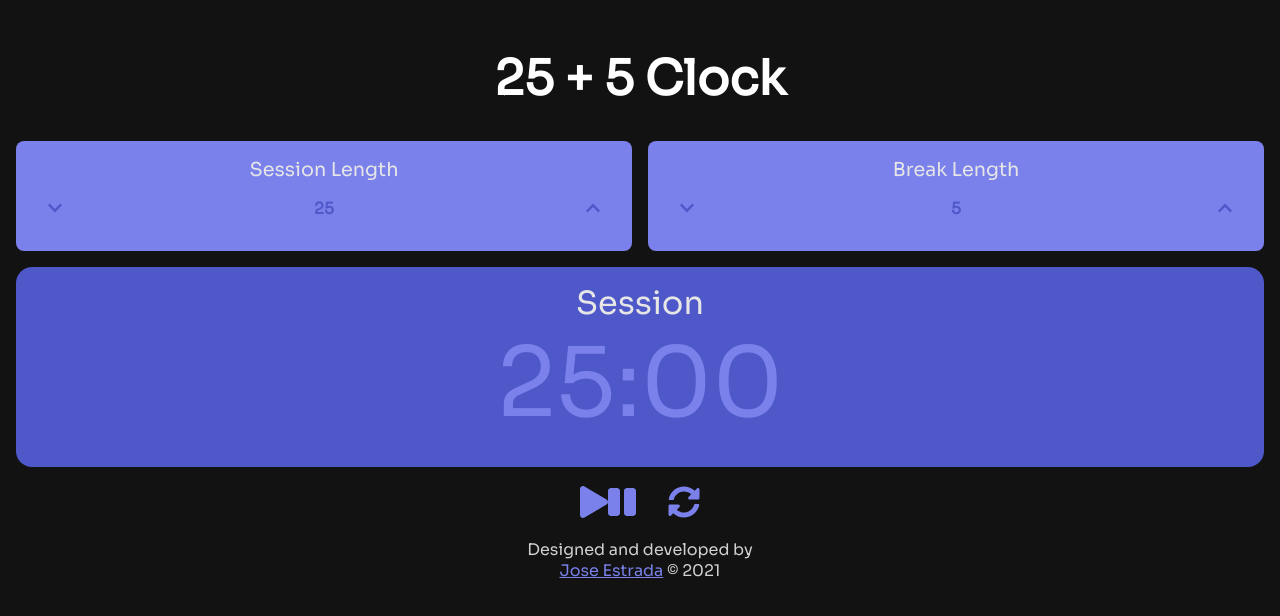
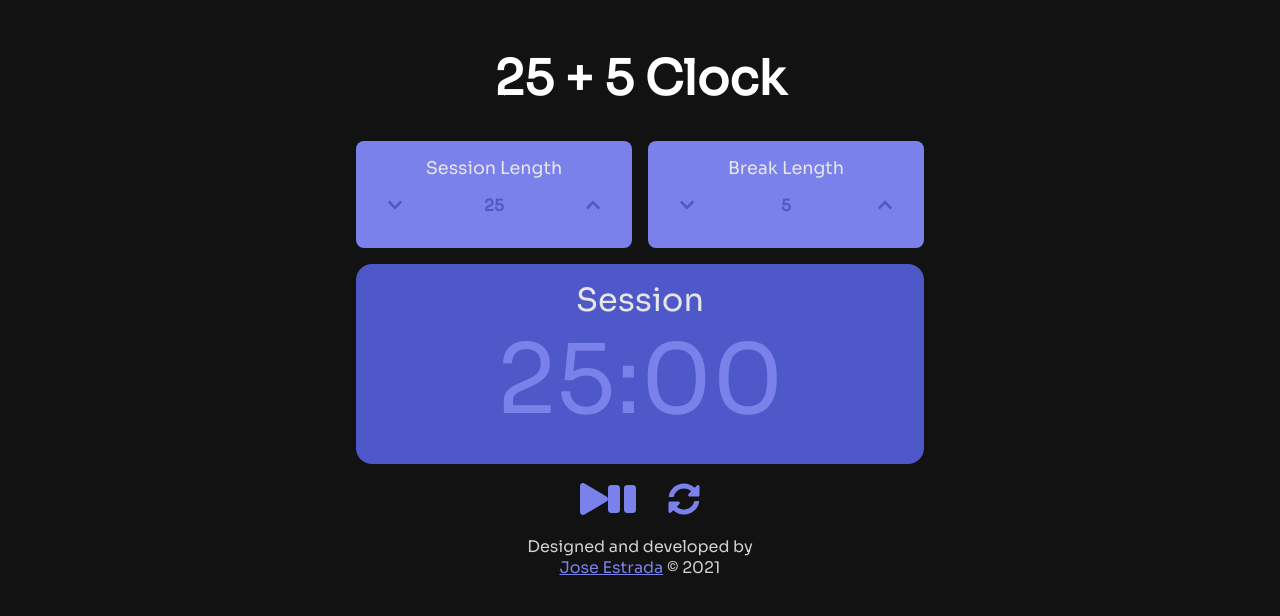
Before and after one commit to nadiemedicejose/25-5-clock, a React (Create React App) app: page / in a window 1280 px wide. Shown: the top 616 px of the page. Built offline with nearby package versions, Linux system fonts and the light colour scheme.

Commit message:
added mq for larger than 600px or desktop view

```diff
--- a/src/styles/App.scss
+++ b/src/styles/App.scss
@@ -51,7 +51,7 @@ h1 {
   #break-label, #session-label {
     @include m.font-face(
       $transform: capitalize,
-      $size: 1.2rem,
+      $size: 1.1rem,
       $align: inherit,
       $color: hsl(0, 0%, 90%)
     );
@@ -133,3 +133,10 @@ footer {
     }
   }
 }
+
+@media screen and (orientation: landscape) {
+  .App {
+    max-width: 600px;
+    margin: 0 auto;
+  }
+}
```
